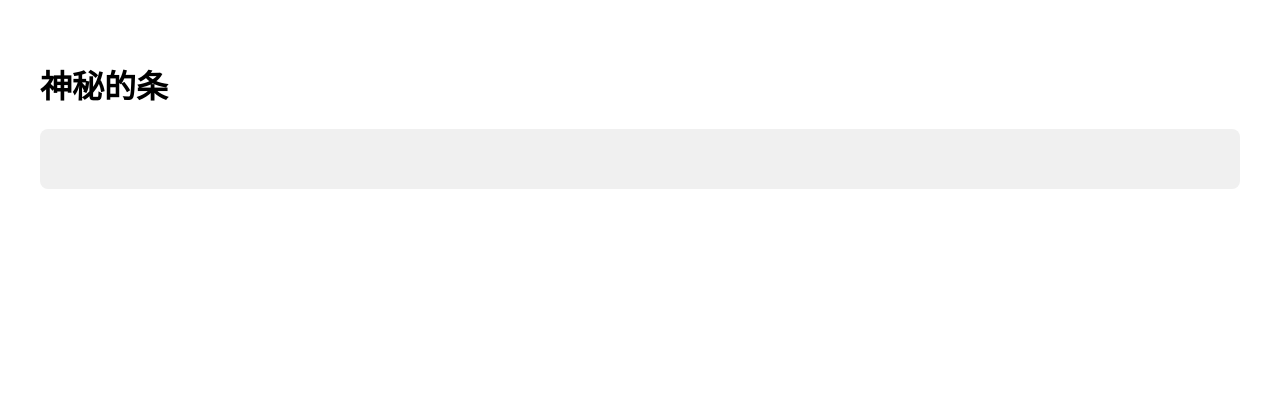
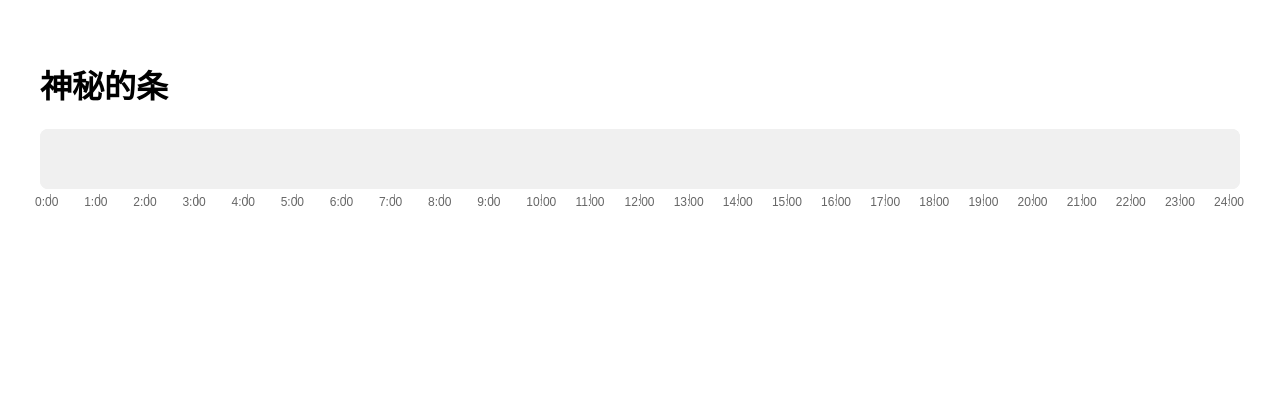
Before and after one commit to SH9959/my_bar, a Flask app: page / in a window 1280 px wide. Shown: the top 420 px of the page. Run offline with Flask 3, Linux system fonts and the light colour scheme; some libraries are stand-ins or nearby versions.

Commit message:
增加了时刻

```diff
--- a/static/script.js
+++ b/static/script.js
@@ -267,3 +267,44 @@ clearButton.addEventListener('click', () => {
     saveToLocalStorage();
     alert('已清空所有内容');
 });
+
+function createTimeTicks() {
+    const timeTicks = document.querySelector('.time-ticks');
+    timeTicks.innerHTML = '';
+
+    // 创建24小时的刻度
+    for (let i = 0; i <= 24; i++) {
+        const tick = document.createElement('div');
+        tick.className = 'time-tick';
+        tick.setAttribute('data-time', `${i}:00`);
+        timeTicks.appendChild(tick);
+    }
+}
+
+// 在页面加载时调用
+document.addEventListener('DOMContentLoaded', createTimeTicks);
+
+function updateTextareaPlaceholder() {
+    const timeBar = document.getElementById('timeBar');
+    const currentPosition = timeBar.style.width;
+    const currentDate = getDateFromPosition(currentPosition); // 假设您有一个函数可以根据位置获取日期
+    document.getElementById('markdownInput').placeholder = `输入Markdown笔记...\n当前刻度: ${currentDate}`;
+}
+
+// 在时间条更新时调用此函数
+function updateTimeBar() {
+    // ... 现有的时间条更新代码 ...
+    updateTextareaPlaceholder();
+}
+
+function getDateFromPosition(position) {
+    // 将百分比位置转换为24小时制的时间
+    const hours = Math.floor((position / 100) * 24);
+    const minutes = Math.floor(((position / 100) * 24 - hours) * 60);
+
+    // 格式化时间为 HH:MM 格式
+    const formattedHours = hours.toString().padStart(2, '0');
+    const formattedMinutes = minutes.toString().padStart(2, '0');
+
+    return `${formattedHours}:${formattedMinutes}`;
+}
--- a/static/style.css
+++ b/static/style.css
@@ -15,9 +15,37 @@ body {
     cursor: crosshair;
 }
 
+.time-ticks {
+    position: absolute;
+    bottom: -25px;
+    left: 0;
+    width: 100%;
+    height: 20px;
+    display: flex;
+    justify-content: space-between;
+    padding: 0 10px;
+    box-sizing: border-box;
+}
+
+.time-tick {
+    position: relative;
+    width: 1px;
+    height: 10px;
+    background: #999;
+}
+
+.time-tick::after {
+    content: attr(data-time);
+    position: absolute;
+    bottom: -5px;
+    left: -15px;
+    font-size: 12px;
+    color: #666;
+}
+
 .divider {
     position: absolute;
-    width: 2px;
+    width: 4px;
     height: 100%;
     background: var(--divider-color);
     cursor: ew-resize;
--- a/templates/index.html
+++ b/templates/index.html
@@ -8,14 +8,17 @@
 </head>
 <body>
     <h1>神秘的条</h1>
-    <div class="time-bar" id="timeBar"></div>
+    <div class="time-bar">
+        <div class="time-ticks"></div>
+        <div class="time-bar" id="timeBar"></div>
+    </div>
 
     <!-- 编辑弹窗 -->
     <div id="editModal" class="modal">
         <div class="modal-content">
             <span class="close">&times;</span>
             <div class="editor">
-                <textarea id="markdownInput" placeholder="输入Markdown笔记...&#10;日期: {{ current_date }}"></textarea>
+                <textarea id="markdownInput" placeholder="输入Markdown笔记...&#10;当前刻度: "></textarea>
                 <!-- <div class="date-hint">当前日期: {{ current_date }}</div> -->
                 <div id="preview"></div>
             </div>
```
Also changed, not shown: 1 other file.
